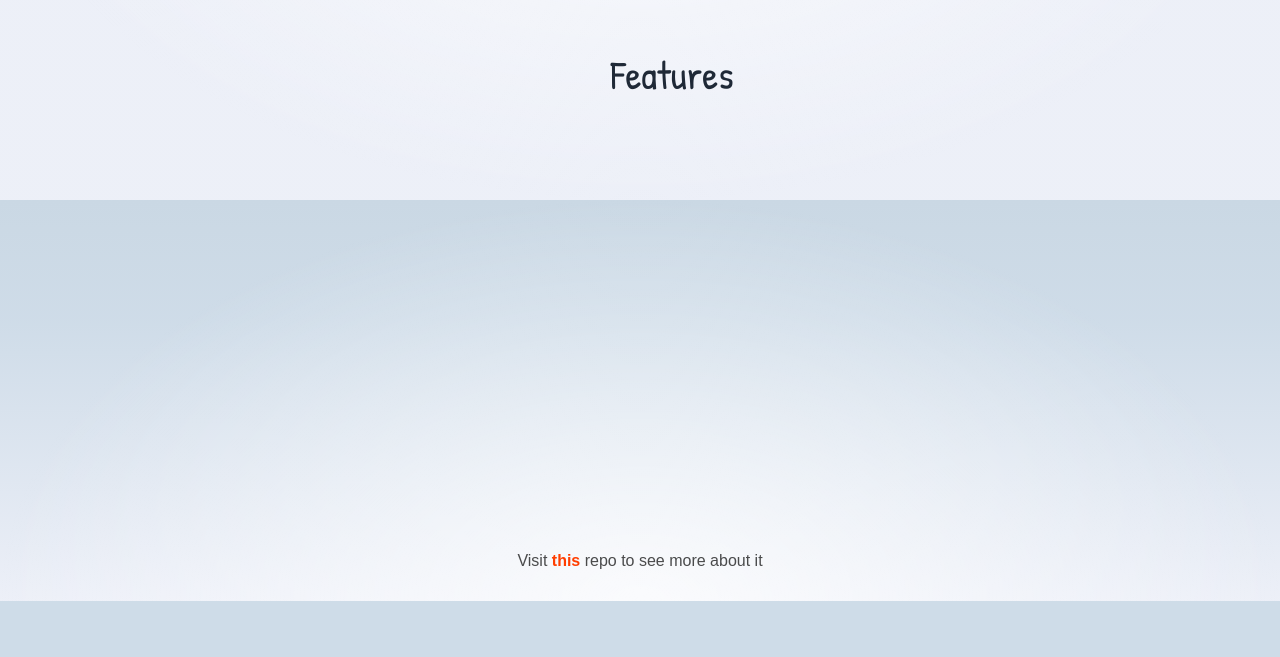
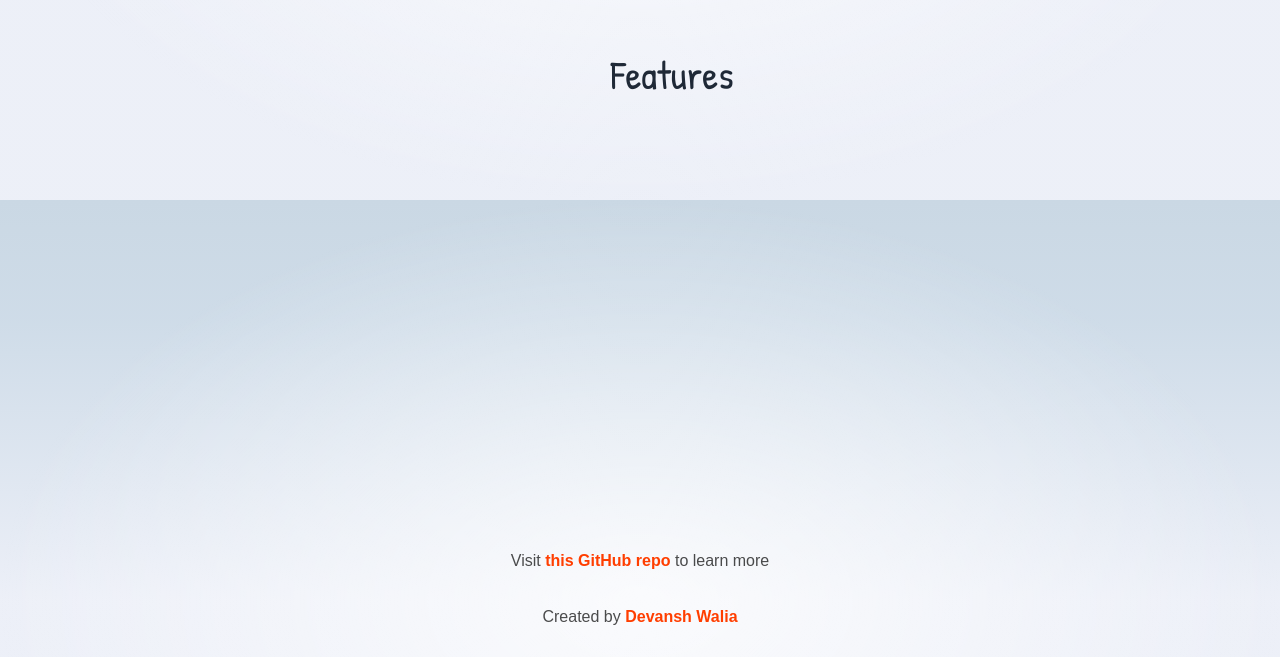
Before and after one commit to Devansh-Walia/calendraw, a SvelteKit app: page / in a window 1280 px wide. Shown: the part 600-1257 px from the top of the page. Before the commit the page ends 1201 px from the top, so only its background shows below. Built offline with nearby package versions, Linux system fonts and the light colour scheme.

Commit message:
added correct repo and portfolio link in layout

```diff
--- a/src/routes/+layout.svelte
+++ b/src/routes/+layout.svelte
@@ -11,8 +11,20 @@
     </main>
 
     <footer>
-        <!-- todo add the git hub repo link here -->
-        <p>Visit <a href="/">this</a> repo to see more about it</p>
+        <p>
+            Visit <a
+                href="https://github.com/Devansh-Walia/calendraw"
+                target="_blank"
+                rel="noopener noreferrer">this GitHub repo</a
+            > to learn more
+        </p>
+        <p>
+            Created by <a
+                href="https://devanshwalia.com"
+                target="_blank"
+                rel="noopener noreferrer">Devansh Walia</a
+            >
+        </p>
     </footer>
 </div>
 
```
